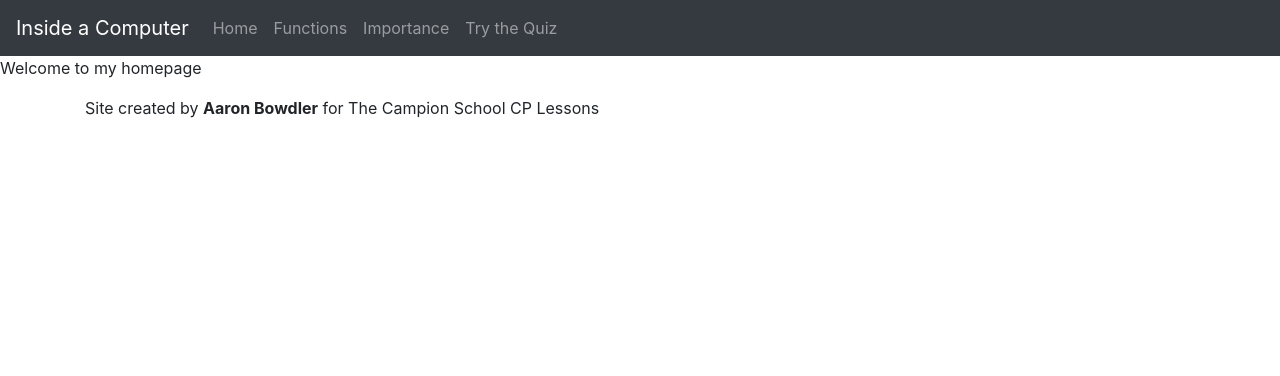
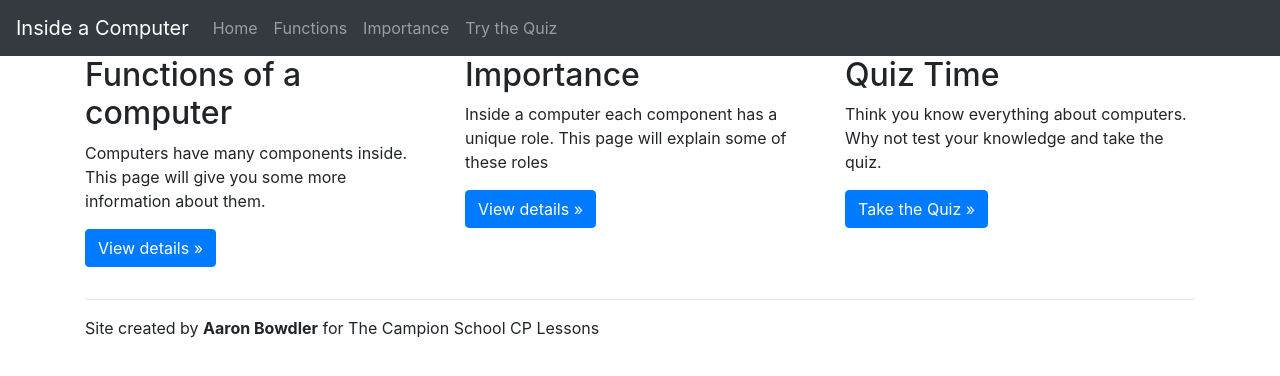
Before and after one commit to AaronBowdler/ComputerScienceApplication, a plain HTML site: page home.html in a window 1280 px wide. Drawn offline with nearby package versions, Linux system fonts and the light colour scheme.

Commit message:
created content for homepage with panels included

```diff
--- a/home.html
+++ b/home.html
@@ -29,7 +29,39 @@
                 </ul>
         </nav>
 
-        <p>Welcome to my homepage</p>
+        <main role="main">
+
+                <div class="container">
+                        <!-- Example row of columns -->
+                        <div class="row">
+                                <div class="col-md-4">
+                                        <h2>Functions of a computer</h2>
+                                        <p>Computers have many components inside. This page will give you some more
+                                                information about them.</p>
+                                        <p><a class="btn btn-primary" href="function.html" role="button">View details
+                                                        &raquo;</a></p>
+                                </div>
+                                <div class="col-md-4">
+                                        <h2>Importance</h2>
+                                        <p>Inside a computer each component has a unique role. This page will explain
+                                                some of these roles</p>
+                                        <p><a class="btn btn-primary" href="importance.html" role="button">View details
+                                                        &raquo;</a></p>
+                                </div>
+                                <div class="col-md-4">
+                                        <h2>Quiz Time</h2>
+                                        <p>Think you know everything about computers. Why not test your knowledge and
+                                                take the quiz.</p>
+                                        <p><a class="btn btn-primary" href="quiz.html" role="button">Take the Quiz
+                                                        &raquo;</a></p>
+                                </div>
+                        </div>
+
+                        <hr>
+
+                </div> <!-- /container -->
+
+        </main>
 
 
         <footer class="container">
```
